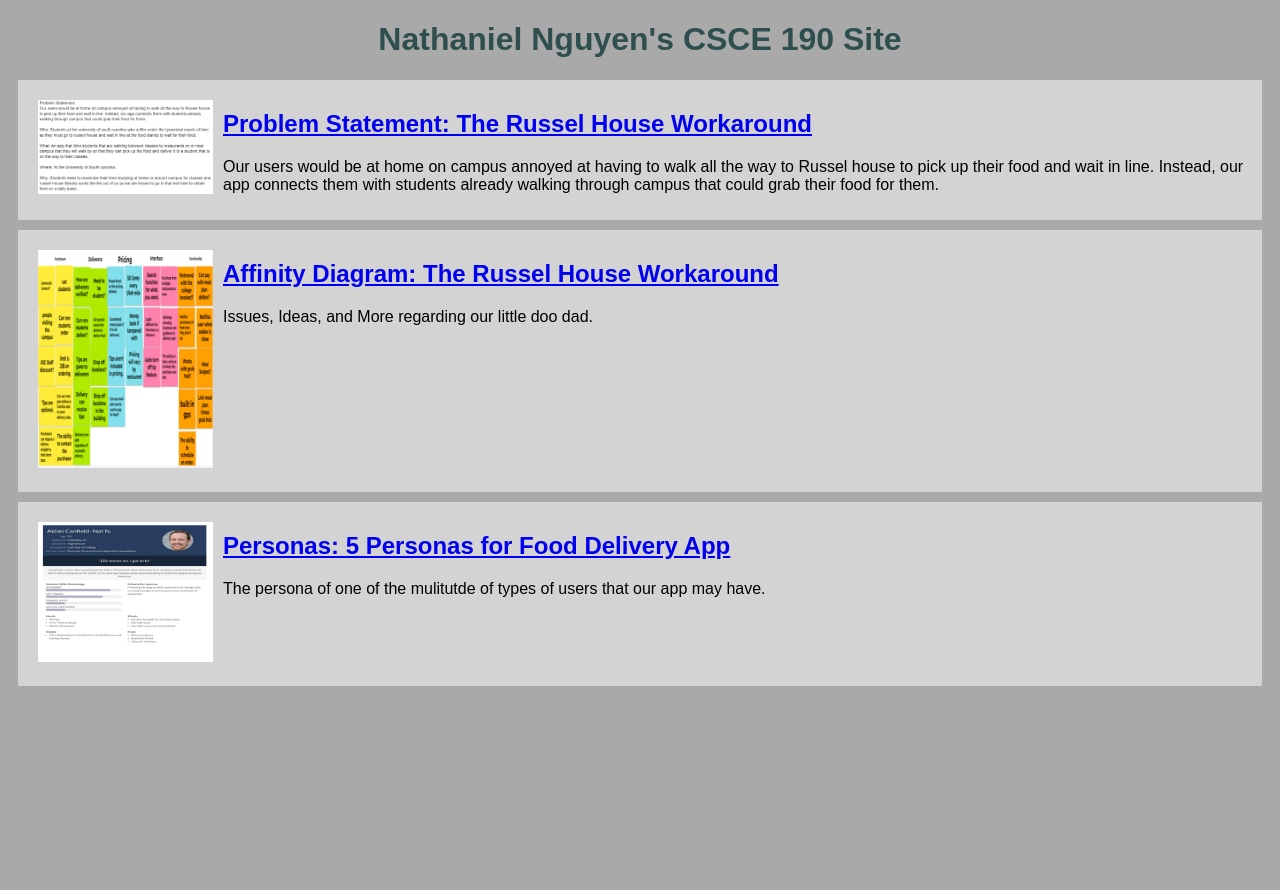
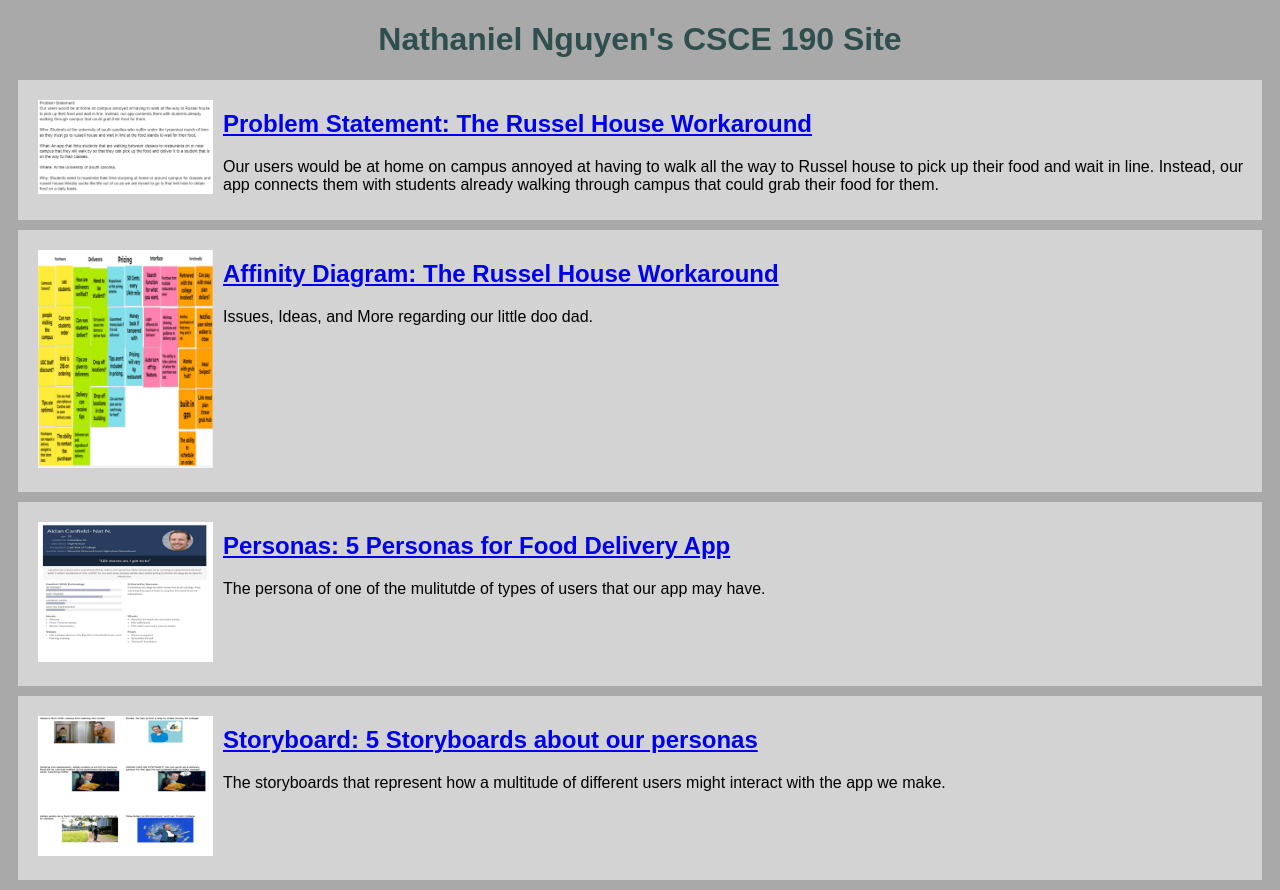
Before and after one commit to NathanielHNguyen/NathanielHNguyen.github.io, a plain HTML site: page index.html in a window 1280 px wide. Before the commit the page ends 800 px from the top, so only its background shows below. Drawn offline with Linux system fonts and the light colour scheme.

Commit message:
Add files via upload

```diff
--- a/index.html
+++ b/index.html
@@ -38,5 +38,16 @@
                 </p>
             </section>
         </section>
+
+        <!--Storyboard-->
+        <section class ="assignment">
+            <a href = "files/CSCE 190 - Storyboards - Google Docs.pdf"><img src = "images/Storyboard.png"></a>
+            <section class = "ass-details">
+                <a href = "files/CSCE_190_personas.pdf"><h2>Storyboard: 5 Storyboards about our personas</h2></a>
+                <p>
+                    The storyboards that represent how a multitude of different users might interact with the app we make.
+                </p>
+            </section>
+        </section>
     </body>
 </html>
```
